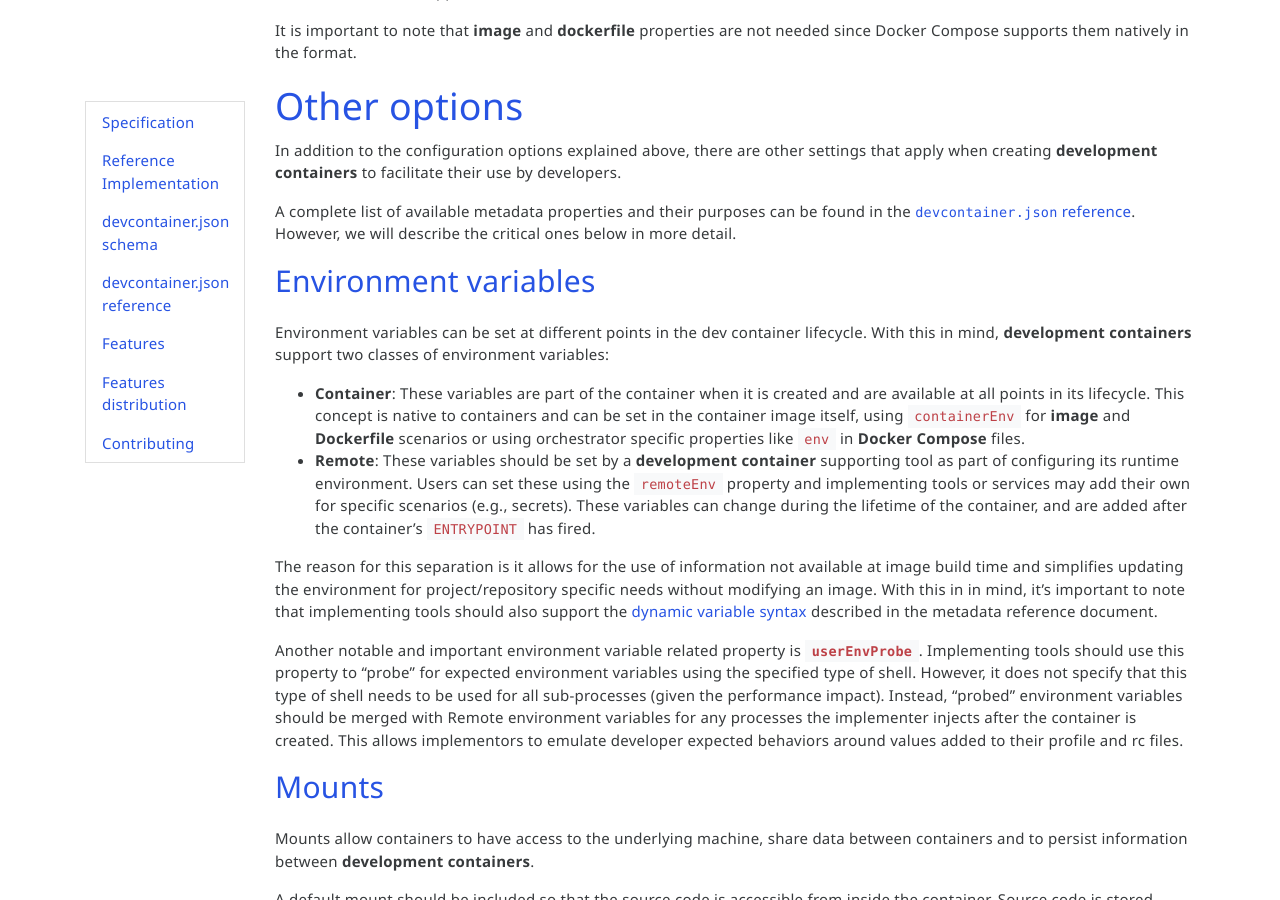
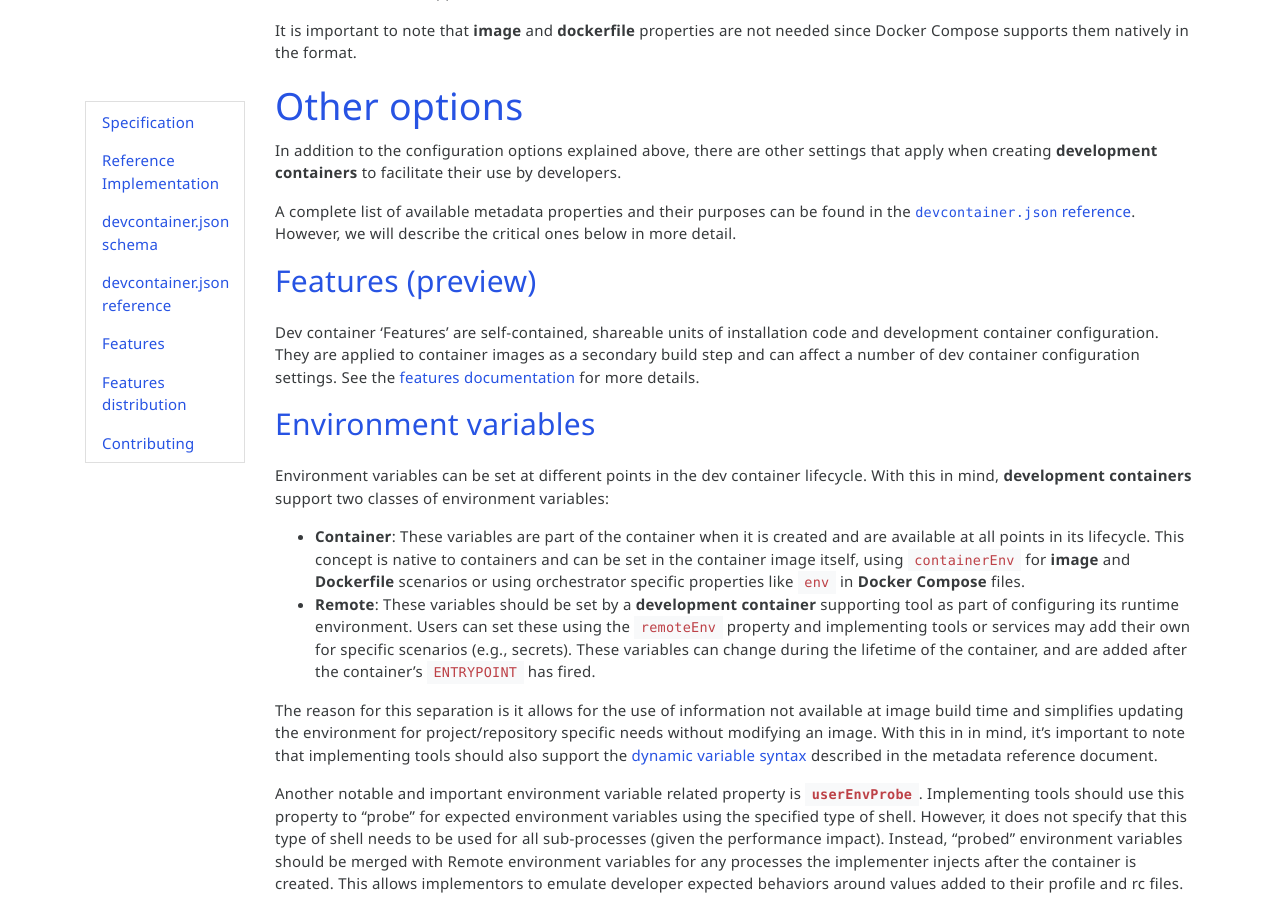
Before and after one commit to devcontainers/devcontainers.github.io, a Jekyll site: the page built from _implementors/spec.md, in a window 1280 px wide and 900 px high, scrolled down 2076 px. Built offline with Jekyll 4.4.1, drawn with Linux system fonts in a browser that asks for light colours; nearby versions of some CDN libraries; comment, search, counter and statistics services are not loaded.

Commit message:
Cross-linking

```diff
--- a/_implementors/spec.md
+++ b/_implementors/spec.md
@@ -66,6 +66,10 @@ It is important to note that **image** and **dockerfile** properties are not nee
 In addition to the configuration options explained above, there are other settings that apply when creating **development containers** to facilitate their use by developers.
 
 A complete list of available metadata properties and their purposes can be found in the [`devcontainer.json` reference](https://aka.ms/devcontainer.json). However, we will describe the critical ones below in more detail.
+
+## <a href="#features-preview" name="features-preview" class="anchor"> Features (preview) </a>
+
+Dev container 'Features' are self-contained, shareable units of installation code and development container configuration. They are applied to container images as a secondary build step and can affect a number of dev container configuration settings. See the [features documentation](./features.md) for more details.
 
 ## <a href="#environment-variables" name="environment-variables" class="anchor"> Environment variables </a>
 
```
Also changed, not shown: _implementors/json_reference.md (+1 -1 lines).
